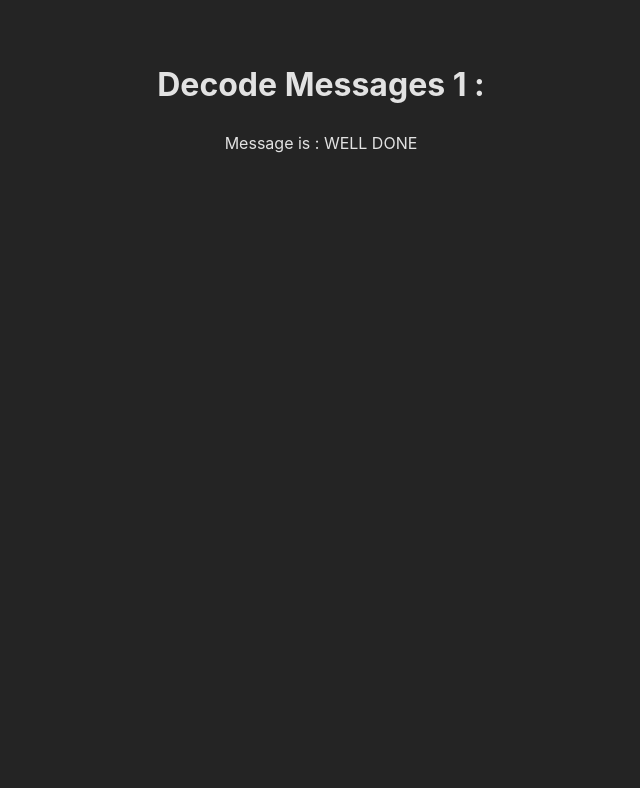
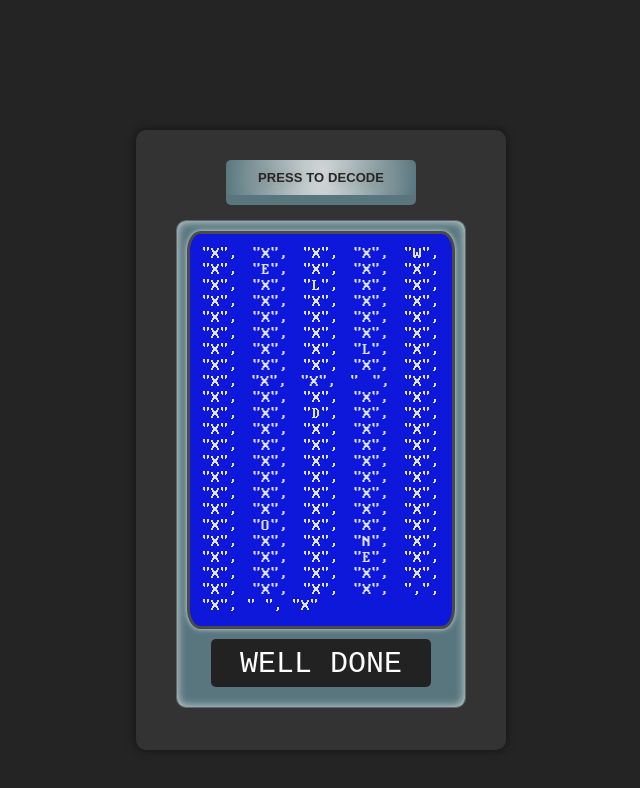
Before and after one commit to simbld/JS-Exercise-Decode-the-message, a React (Vite) app: page / in a window 1280 px wide. Shown: the top 788 px of the page, without its empty margins (319-959 px from the left). Built offline with nearby package versions, Linux system fonts and the light colour scheme.

Commit message:
Add styles to improve the user interface

```diff
--- a/src/App.css
+++ b/src/App.css
@@ -1,6 +1,112 @@
 #root {
-  max-width: 1280px;
+  height: 800px;
+  width: 400px;
   margin: 0 auto;
   padding: 2rem;
   text-align: center;
 }
+
+@font-face {
+  font-family: 'MorePerfectDOSVGA';
+  src: url('./fonts/MorePerfectDOSVGA.ttf') format('truetype');
+  font-weight: normal;
+  font-style: normal;
+}
+
+.safe {
+  width: 350px;
+  height: 600px;
+  margin: 20px auto;
+  padding: 10px;
+  background-color: #333;
+  border-radius: 10px;
+  box-shadow: 0 0 10px rgba(0, 0, 0, 0.5);
+}
+
+.safe-door {
+  background-color: #59767e;
+  border: 1px solid #666;
+  border-radius: 10px;
+  text-align: center;
+  margin: 30px 30px;
+  padding-bottom: 20px;
+  box-shadow: inset 0 0 10px #d2e2e2;
+}
+
+.safe-content {
+  width: 180px;
+  height: 45px;
+  color: #fff;
+  font-family: 'Courier New', Courier, monospace;
+  font-size: 30px;
+  background-color: #222;
+  display: inline-block;
+  padding-left: 20px;
+  padding-right: 20px;
+  padding-top: 3px;
+  border-radius: 5px;
+}
+
+.codedmessage {
+  margin: 10px;
+  padding: 12px;
+  display: flex;
+  justify-content: center;
+  text-align: justify;
+  line-height: 1;
+  font-family: 'MorePerfectDOSVGA', sans-serif;
+  background-color: #0d18db;
+  border: 3px solid #4b4949;
+  box-shadow: 0 0 5px #d2e2e2;
+  border-radius: 5%;
+}
+
+.container {
+  height: 800px;
+  display: flex;
+  flex-direction: column;
+  justify-content: center;
+  align-items: center;
+}
+
+.button-container {
+  margin-top: 10px;
+  margin-bottom: -15px;
+  display: flex;
+  justify-content: center;
+  padding: 10px 10px;
+}
+
+.button {
+  width: 190px;
+  background-image: radial-gradient(circle, rgb(223, 226, 226), #59767e);
+  border: 10px rgb(19, 18, 18);
+  color: rgb(39, 38, 38);
+  padding: 10px 8px;
+  border-radius: 5px;
+  cursor: pointer;
+  font-size: 13px;
+  font-weight: bold;
+  text-transform: uppercase;
+  display: flex;
+  justify-content: center;
+  text-align: center;
+  letter-spacing: 0.1px;
+  transition: transform 0.2s ease, box-shadow 0.2s ease;
+  overflow: hidden;
+  white-space: nowrap;
+  text-shadow: 0 0 10px rgba(102, 112, 100, 0.5);
+  box-shadow: 0 10px #59767e;
+
+}
+
+.button:hover {
+	box-shadow: 0 10px #59767e;
+	text-shadow: 1px 1px 8px rgb(58, 57, 57);
+}
+
+.button:active {
+	box-shadow: 0 2px #59767e;
+	transform: translateY(8px);
+	transition: box-shadow 0.1s ease;
+}
--- a/src/components/DecodedMessage.jsx
+++ b/src/components/DecodedMessage.jsx
@@ -9,13 +9,28 @@ function DecodedMessage() {
   useEffect(() => {
     setIsDecodedMessage(decoder);
   }, []);
-  console.log(decoder);
   return (
     <>
-      <div>
-        <h1>Decode Messages 1 :</h1>
-
-        <div>Message is : {isDecodedMessage}</div>
+      <div className="container">
+        <div className="safe">
+          <div className="button-container">
+            <button className="button">press to decode</button>
+          </div>
+          <div className="safe-door">
+            <div className="codedmessage">
+              "X", "X", "X", "X", "W", "X", "E", "X", "X", "X", "X", "X", "L",
+              "X", "X", "X", "X", "X", "X", "X", "X", "X", "X", "X", "X", "X",
+              "X", "X", "X", "X", "X", "X", "X", "L", "X", "X", "X", "X", "X",
+              "X", "X", "X", "X", " ", "X", "X", "X", "X", "X", "X", "X", "X",
+              "D", "X", "X", "X", "X", "X", "X", "X", "X", "X", "X", "X", "X",
+              "X", "X", "X", "X", "X", "X", "X", "X", "X", "X", "X", "X", "X",
+              "X", "X", "X", "X", "X", "X", "X", "X", "O", "X", "X", "X", "X",
+              "X", "X", "N", "X", "X", "X", "X", "E", "X", "X", "X", "X", "X",
+              "X", "X", "X", "X", "X", ",", "X", " ", "X"
+            </div>
+            <div className="safe-content">{isDecodedMessage}</div>
+          </div>
+        </div>
       </div>
     </>
   );
```
Also changed, not shown: src/fonts/MorePerfectDOSVGA.ttf (added).
